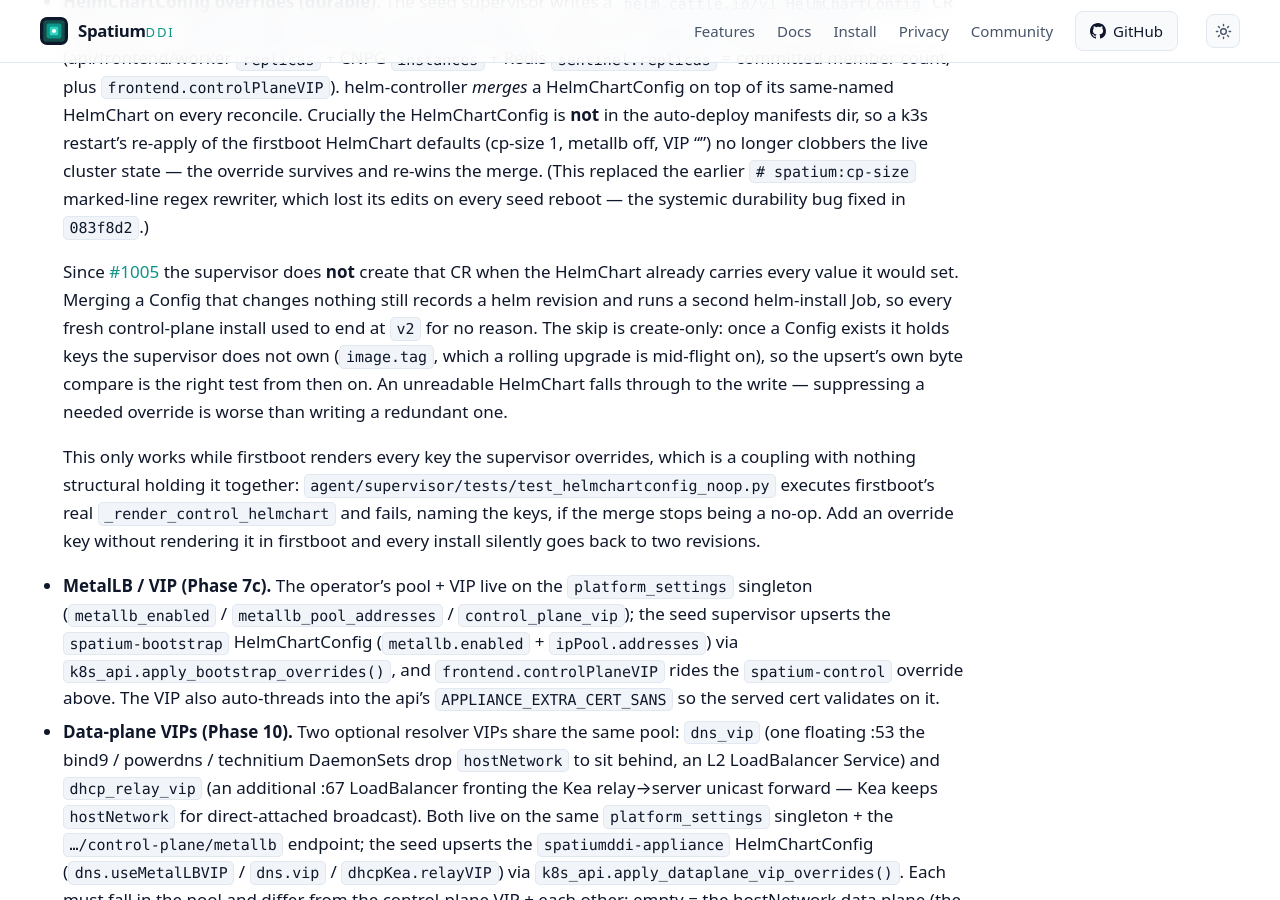
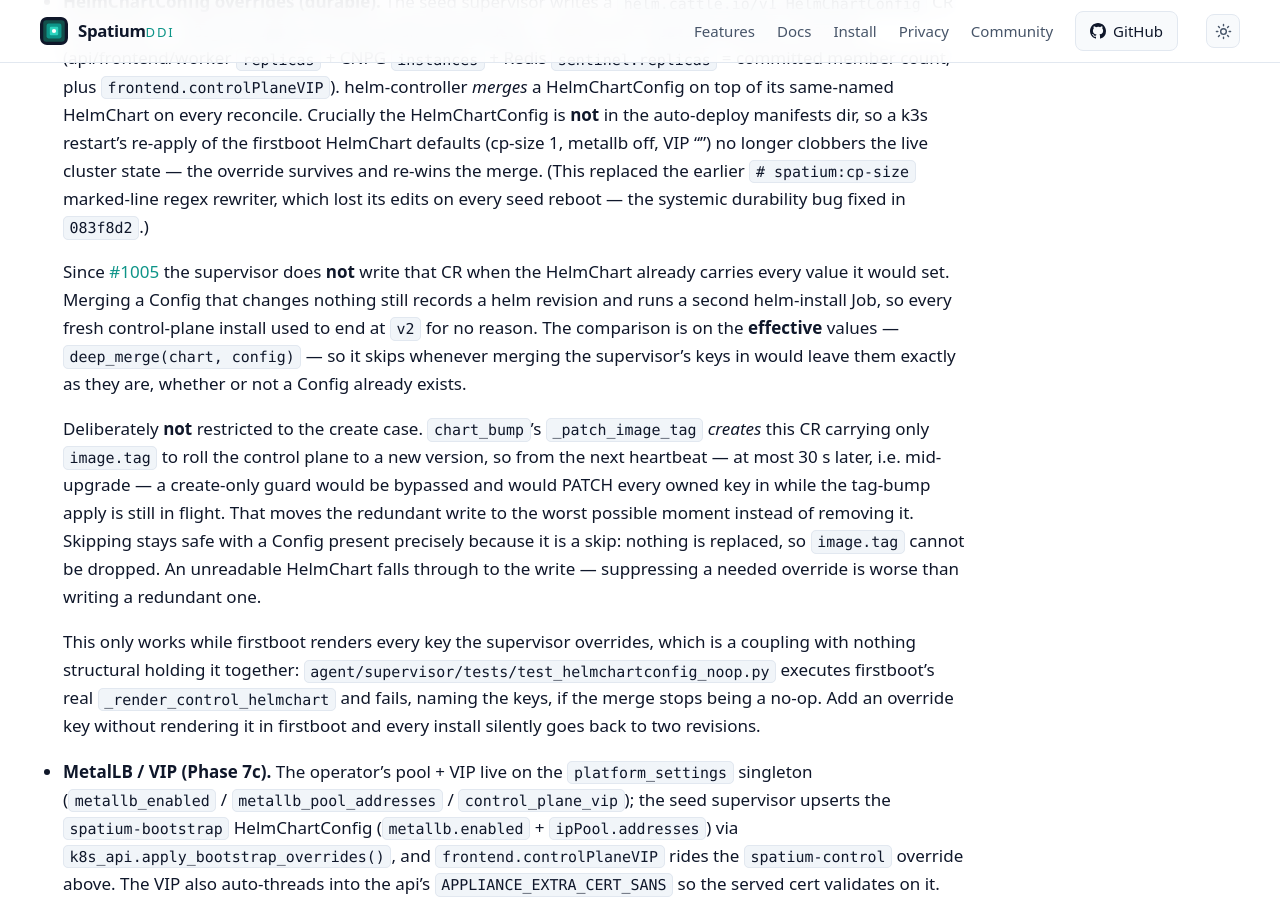
Before and after one commit to spatiumddi/spatiumddi, a Jekyll site: the page built from docs/deployment/APPLIANCE.md, in a window 1280 px wide and 900 px high, scrolled down 8882 px. Built offline with Jekyll 4.4.1, drawn with Linux system fonts in a browser that asks for light colours; our own code applies the rules of GitHub Pages for plain Markdown files.

Commit message:
docs: the #1005 skip is not create-only, and name the reason for an empty except
Both from PR review:

- APPLIANCE.md still described the guard as create-only, which the second
  commit deliberately changed — chart_bump creates the CR with only
  image.tag, so a create-only guard would move the redundant write into the
  middle of a rolling upgrade rather than remove it. The doc now states the
  effective-values comparison and why it is safe with a Config present.
- The /proc/meminfo read swallowed OSError with a bare pass. It is the
  developer-mac path, and returning None there is what keeps both sides of
  the firstboot/supervisor comparison seeing the same input.

Co-Authored-By: Claude Opus 5 (1M context) <noreply@anthropic.com>

```diff
--- a/docs/deployment/APPLIANCE.md
+++ b/docs/deployment/APPLIANCE.md
@@ -253,15 +253,24 @@ state on its heartbeat:
   `083f8d2`.)
 
   Since [#1005](https://github.com/spatiumddi/spatiumddi/issues/1005) the
-  supervisor does **not** create that CR when the HelmChart already carries
+  supervisor does **not** write that CR when the HelmChart already carries
   every value it would set. Merging a Config that changes nothing still
   records a helm revision and runs a second helm-install Job, so every fresh
-  control-plane install used to end at `v2` for no reason. The skip is
-  create-only: once a Config exists it holds keys the supervisor does not own
-  (`image.tag`, which a rolling upgrade is mid-flight on), so the upsert's own
-  byte compare is the right test from then on. An unreadable HelmChart falls
-  through to the write — suppressing a needed override is worse than writing a
-  redundant one.
+  control-plane install used to end at `v2` for no reason. The comparison is
+  on the **effective** values — `deep_merge(chart, config)` — so it skips
+  whenever merging the supervisor's keys in would leave them exactly as they
+  are, whether or not a Config already exists.
+
+  Deliberately **not** restricted to the create case. `chart_bump`'s
+  `_patch_image_tag` *creates* this CR carrying only `image.tag` to roll the
+  control plane to a new version, so from the next heartbeat — at most 30 s
+  later, i.e. mid-upgrade — a create-only guard would be bypassed and would
+  PATCH every owned key in while the tag-bump apply is still in flight. That
+  moves the redundant write to the worst possible moment instead of removing
+  it. Skipping stays safe with a Config present precisely because it is a
+  skip: nothing is replaced, so `image.tag` cannot be dropped. An unreadable
+  HelmChart falls through to the write — suppressing a needed override is
+  worse than writing a redundant one.
 
   This only works while firstboot renders every key the supervisor overrides,
   which is a coupling with nothing structural holding it together:
```
Also changed, not shown: 1 other file.
